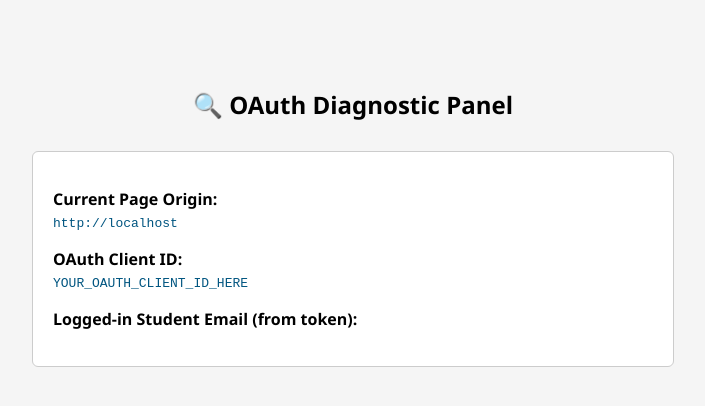
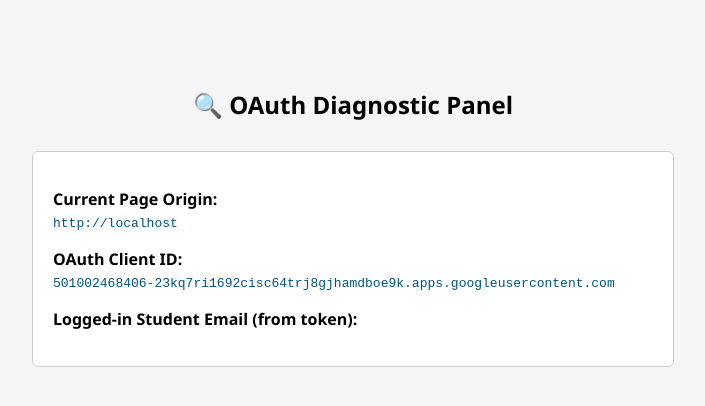
Before and after one commit to subramaniansHub/placement-portal-login, a plain HTML site: page diagnostic.html in a window 1280 px wide. Shown: the whole page, without its empty margins (287-992 px from the left). Drawn offline with Linux system fonts and the light colour scheme.

Commit message:
Update diagnostic.html

```diff
--- a/diagnostic.html
+++ b/diagnostic.html
@@ -45,7 +45,7 @@
   </div>
 
   <div id="g_id_onload"
-       data-client_id="YOUR_OAUTH_CLIENT_ID_HERE"
+       data-client_id="501002468406-23kq7ri1692cisc64trj8gjhamdboe9k.apps.googleusercontent.com"
        data-callback="handleCredentialResponse"
        data-auto_prompt="false">
   </div>
```
